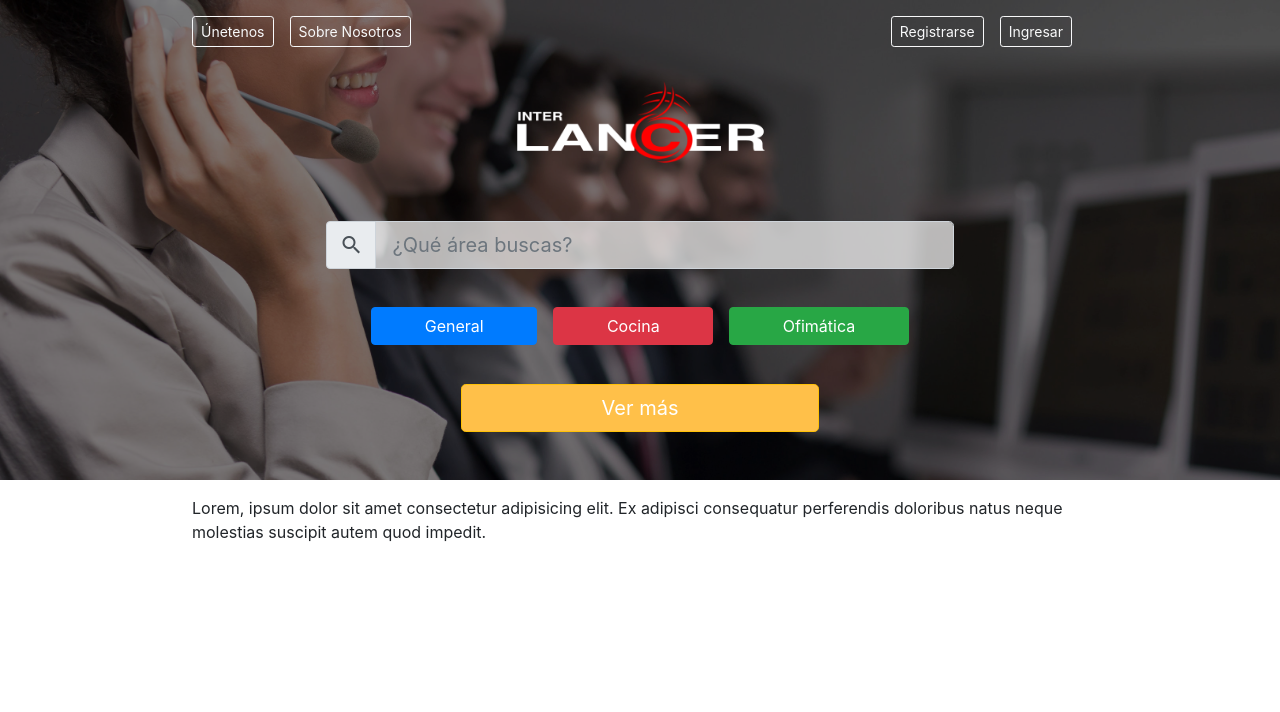
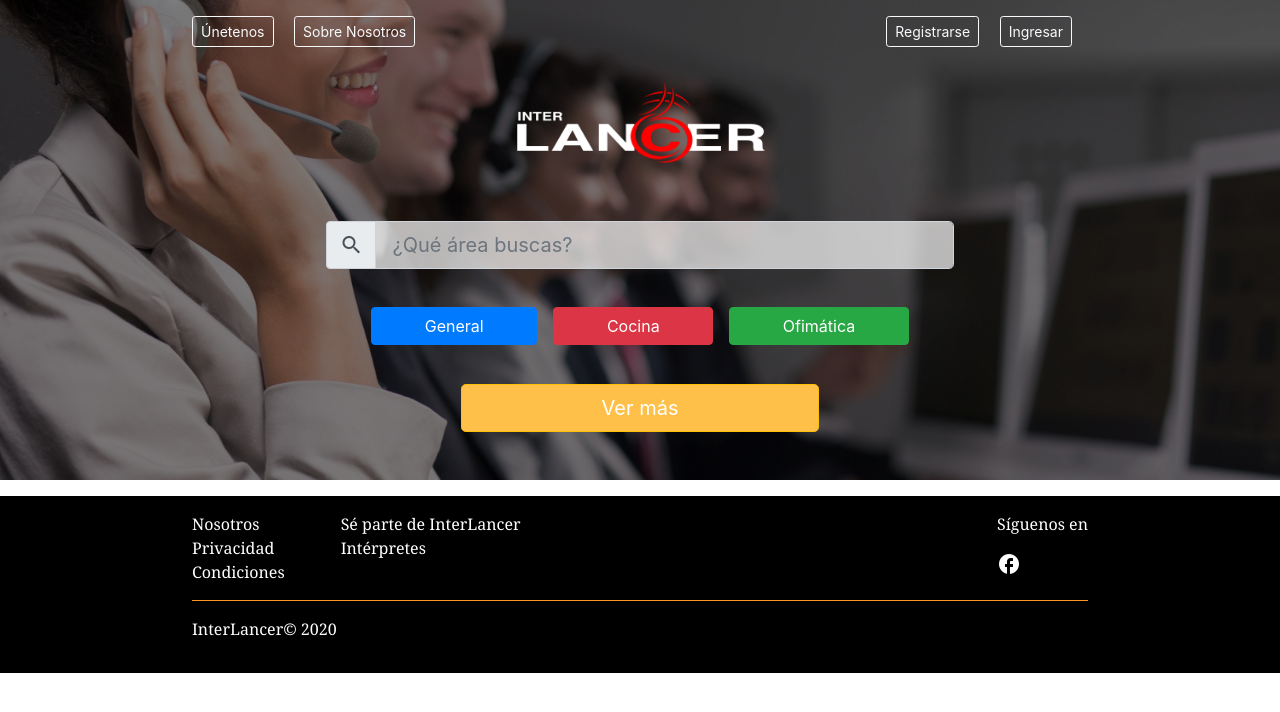
Before and after one commit to fsantand/trabajo-2-daw, a Django app: template interlancer/templates/template.html in a window 1280 px wide. Shown: the top 712 px of the page. Run offline with Django 3.2, Linux system fonts and the light colour scheme; the template is opened without the code that fills it, so the values that code supplies are empty; some libraries are stand-ins or nearby versions.

Commit message:
Footer terminado/ sin links

```diff
--- a/interlancer/static/css/home/style.css
+++ b/interlancer/static/css/home/style.css
@@ -1,5 +1,6 @@
 html {
-    width: 0 auto;
+    max-width: 100vw;
+    overflow-x: hidden;
 }
 
 /** MODIFICACION BOOTSTRAP **/
@@ -30,7 +31,9 @@ html {
     z-index: -1;
     width: 100vw;
     height: 60vh;
-    filter: brightness(0.5)
+    filter: brightness(0.5);
+    top: 0;
+
 }
 
 .header-content {
@@ -95,3 +98,58 @@ html {
     width: 70%;
     margin: 0 auto;
 }
+
+/** FOOTER **/
+
+.footer {
+    font-family: Cambria, Cochin, Georgia, Times, 'Times New Roman', serif;
+    width: 100%;
+    height: 25%;
+    background-color: black;
+    color: white;
+
+}
+
+.footer-content {
+    width: 70%;
+    height: 25%;
+    margin: 0 auto;
+    padding: 1rem 0;
+}
+
+.footer-nav{
+    display: flex;
+    justify-content: space-between;
+}
+
+.footer-nav div.left{
+    display: flex;
+}
+
+.footer-nav ul{
+    list-style-type: none;
+    margin-right: 1rem;
+}
+
+.footer-nav ul:first-of-type{
+    padding-left: 0px;
+}
+
+.footer-nav div.right ul:first-of-type {
+    padding-left: 0px;
+}
+
+.footer-nav div.right ul li {
+    display: inline;
+}
+
+.footer-copyright {
+    border-top: solid #ff9422 1px;
+    padding: 1rem 0;
+}
+
+/** ICONOS **/
+
+.icon-md {
+    transform: scale(2) !important;
+}
--- a/interlancer/templates/template.html
+++ b/interlancer/templates/template.html
@@ -8,6 +8,7 @@
     <link rel="stylesheet" href="{% static 'css/home/style.css' %}">
     <link rel="stylesheet" href="https://cdn.jsdelivr.net/npm/bootstrap@4.5.3/dist/css/bootstrap.min.css" integrity="sha384-TX8t27EcRE3e/ihU7zmQxVncDAy5uIKz4rEkgIXeMed4M0jlfIDPvg6uqKI2xXr2" crossorigin="anonymous">
     <link href="https://fonts.googleapis.com/icon?family=Material+Icons" rel="stylesheet">
+    <link href="https://cdn.materialdesignicons.com/5.4.55/css/materialdesignicons.min.css" rel="stylesheet">
 
 </head>
 <body>
@@ -18,11 +19,11 @@
         <img class="header-img" src="{% static 'img/img_header.jpg' %}" alt="">
         <div class="header-content">
             <div class="header-nav">
-                <nav class="nav">
+                <nav>
                     <button type="button" class="btn btn-outline-light btn-sm">Únetenos</button>
                     <button type="button" class="btn btn-outline-light btn-sm">Sobre Nosotros</button>
                 </nav>
-                <nav class="nav justify-content-end">
+                <nav>
                     <button type="button" class="btn btn-outline-light btn-sm">Registrarse</button>
                     <button type="button" class="btn btn-outline-light btn-sm">Ingresar</button>
                 </nav>
@@ -46,25 +47,40 @@
                 <button type="button" class="btn btn-warning btn-lg btn-block">Ver más</button>
             </div>
 
-
-
-
-
-
-
         </div>
     </header>
 
-    {% block content %}
-
     <div class="content">
-        <p>Lorem, ipsum dolor sit amet consectetur adipisicing elit. Ex adipisci consequatur perferendis doloribus natus neque molestias suscipit autem quod impedit.</p>
+        {% block content %}
+        {% endblock %}
     </div>
 
-    {% endblock %}
+    <footer class="footer">
+        <div class="footer-content">
+            <div class="footer-nav">
+                <div class="left">
+                    <ul>
+                        <li>Nosotros</li>
+                        <li>Privacidad</li>
+                        <li>Condiciones</li>
+                    </ul>
+                    <ul>
+                        <li>Sé parte de InterLancer</li>
+                        <li>Intérpretes</li>
+                    </ul>
+                </div>
 
-    <footer>
-
+                <div class="right">
+                    <p>Síguenos en</p>
+                    <ul>
+                        <li><i class="material-icons md-48">facebook</i></li>
+                    </ul>
+                </div>
+            </div>
+            <div class="footer-copyright">
+                <span>InterLancer© 2020</span>
+            </div>
+        </div>
     </footer>
 
 </body>
--- a/interlancer/views.py
+++ b/interlancer/views.py
@@ -3,4 +3,4 @@ from django.shortcuts import render
 # Create your views here.
 
 def home(response):
-    return render(response, 'template.html', {})
+    return render(response, 'home/home.html', {})
```
Also changed, not shown: interlancer/templates/home/home.html (+7 -1 lines).
